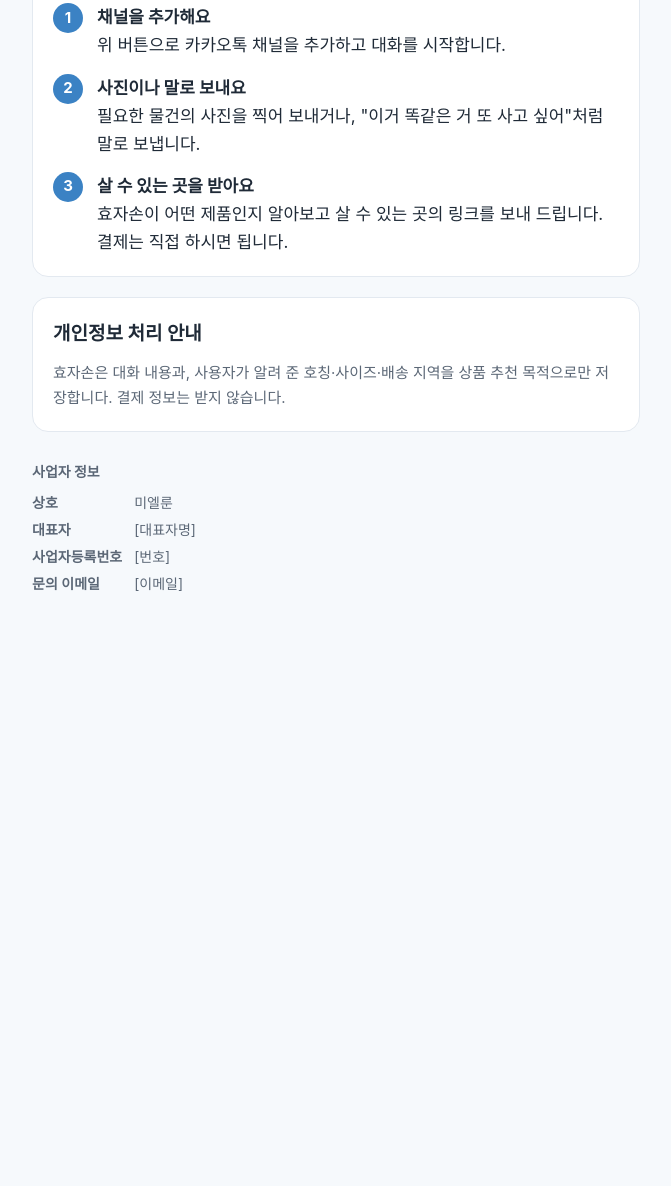
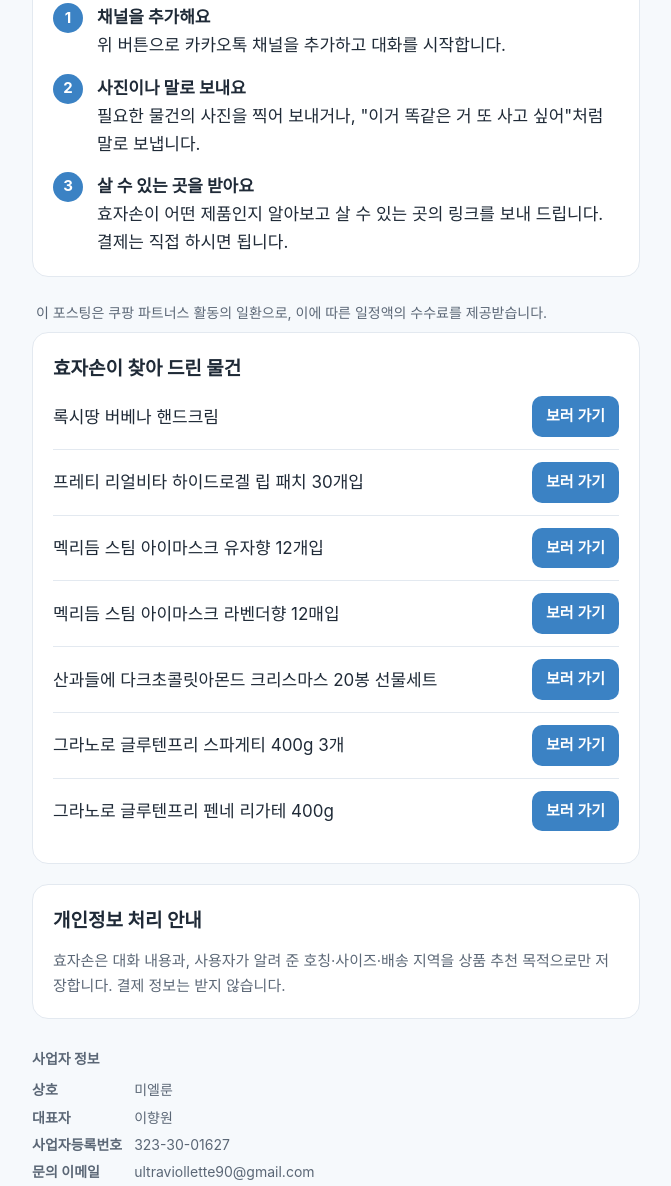
Before and after one commit to ultraviollette/hyojason, a plain HTML site: page site/index.html in a window 1280 px wide. Shown: the part 503-1689 px from the top of the page, without its empty margins (304-975 px from the left). Before the commit the page ends 1146 px from the top, so only its background shows below. Drawn offline with Linux system fonts and the light colour scheme.

Commit message:
docs: 소개 페이지에 사업자 정보와 추천 상품 채움
카카오 비즈니스 채널 심사용 소개 페이지의 사업자 정보(대표자, 사업자등록번호,
문의 이메일)를 채우고 "효자손이 찾아 드린 물건" 섹션을 7개 상품과 쿠팡 파트너스
링크로 채웠다. 섹션 위 대가성 문구와 카카오톡 채널 링크는 그대로 둔다.
주소·생년월일·전화번호는 넣지 않는다.

Co-Authored-By: Claude Opus 5.5 <noreply@anthropic.com>

```diff
--- a/site/index.html
+++ b/site/index.html
@@ -42,6 +42,20 @@
   }
   ol.steps strong { display: block; }
   .note { color: var(--muted); font-size: 15px; margin: 0; }
+  .disclosure { color: var(--muted); font-size: 14px; margin: 24px 4px 0; }
+  .picks-section { margin-top: 8px; }
+  ul.picks { list-style: none; padding: 0; margin: 0; }
+  ul.picks li {
+    display: flex; align-items: center; justify-content: space-between; gap: 12px;
+    padding: 12px 0; border-top: 1px solid var(--line);
+  }
+  ul.picks li:first-child { border-top: 0; padding-top: 0; }
+  .pick-name { min-width: 0; overflow-wrap: anywhere; }
+  .pick-link {
+    flex: none; text-decoration: none; font-weight: 600; font-size: 15px; color: var(--card);
+    background: var(--accent); padding: 8px 14px; border-radius: 10px;
+  }
+  .pick-link:focus-visible { outline: 3px solid var(--accent); outline-offset: 3px; }
   footer { margin-top: 28px; color: var(--muted); font-size: 14px; }
   footer dl { display: grid; grid-template-columns: max-content 1fr; gap: 4px 12px; margin: 8px 0 0; }
   footer dt { font-weight: 600; }
@@ -67,6 +81,20 @@
     </ol>
   </section>
 
+  <p class="disclosure">이 포스팅은 쿠팡 파트너스 활동의 일환으로, 이에 따른 일정액의 수수료를 제공받습니다.</p>
+  <section aria-labelledby="picks" class="picks-section">
+    <h2 id="picks">효자손이 찾아 드린 물건</h2>
+    <ul class="picks">
+      <li><span class="pick-name">록시땅 버베나 핸드크림</span><a class="pick-link" href="https://link.coupang.com/a/iD1uACB7Xo" rel="sponsored noopener">보러 가기</a></li>
+      <li><span class="pick-name">프레티 리얼비타 하이드로겔 립 패치 30개입</span><a class="pick-link" href="https://link.coupang.com/a/iD1QZqL9RQ" rel="sponsored noopener">보러 가기</a></li>
+      <li><span class="pick-name">멕리듬 스팀 아이마스크 유자향 12개입</span><a class="pick-link" href="https://link.coupang.com/a/iD218FxhdY" rel="sponsored noopener">보러 가기</a></li>
+      <li><span class="pick-name">멕리듬 스팀 아이마스크 라벤더향 12매입</span><a class="pick-link" href="https://link.coupang.com/a/iD25ZxY9Iq" rel="sponsored noopener">보러 가기</a></li>
+      <li><span class="pick-name">산과들에 다크초콜릿아몬드 크리스마스 20봉 선물세트</span><a class="pick-link" href="https://link.coupang.com/a/iD3zLN9VFA" rel="sponsored noopener">보러 가기</a></li>
+      <li><span class="pick-name">그라노로 글루텐프리 스파게티 400g 3개</span><a class="pick-link" href="https://link.coupang.com/a/iD4lyPqfPU" rel="sponsored noopener">보러 가기</a></li>
+      <li><span class="pick-name">그라노로 글루텐프리 펜네 리가테 400g</span><a class="pick-link" href="https://link.coupang.com/a/iD4pm6H7fg" rel="sponsored noopener">보러 가기</a></li>
+    </ul>
+  </section>
+
   <section aria-labelledby="privacy">
     <h2 id="privacy">개인정보 처리 안내</h2>
     <p class="note">효자손은 대화 내용과, 사용자가 알려 준 호칭·사이즈·배송 지역을 상품 추천 목적으로만 저장합니다. 결제 정보는 받지 않습니다.</p>
@@ -76,9 +104,9 @@
     <strong>사업자 정보</strong>
     <dl>
       <dt>상호</dt><dd>미엘룬</dd>
-      <dt>대표자</dt><dd>[대표자명]</dd>
-      <dt>사업자등록번호</dt><dd>[번호]</dd>
-      <dt>문의 이메일</dt><dd>[이메일]</dd>
+      <dt>대표자</dt><dd>이향원</dd>
+      <dt>사업자등록번호</dt><dd>323-30-01627</dd>
+      <dt>문의 이메일</dt><dd>ultraviollette90@gmail.com</dd>
     </dl>
   </footer>
 </main>
```
